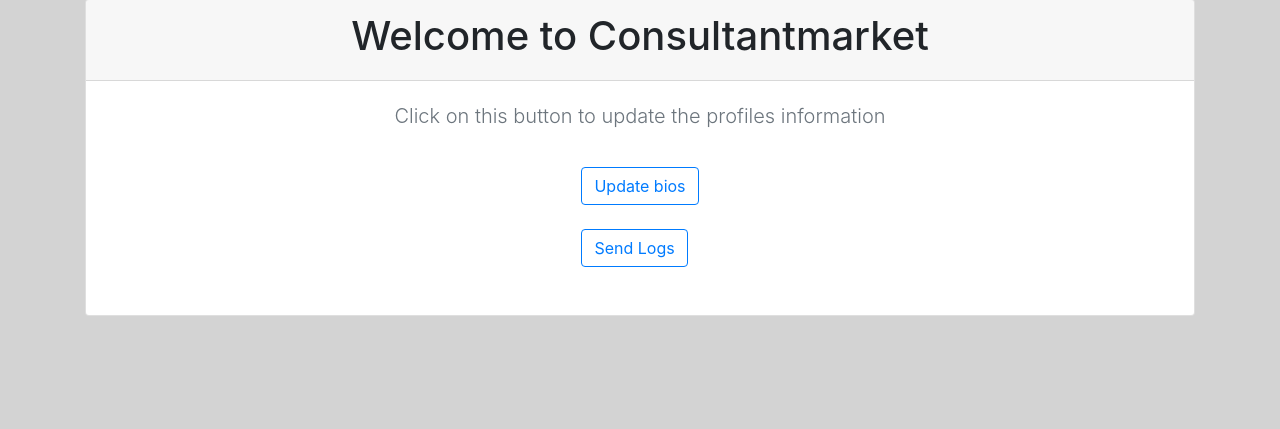
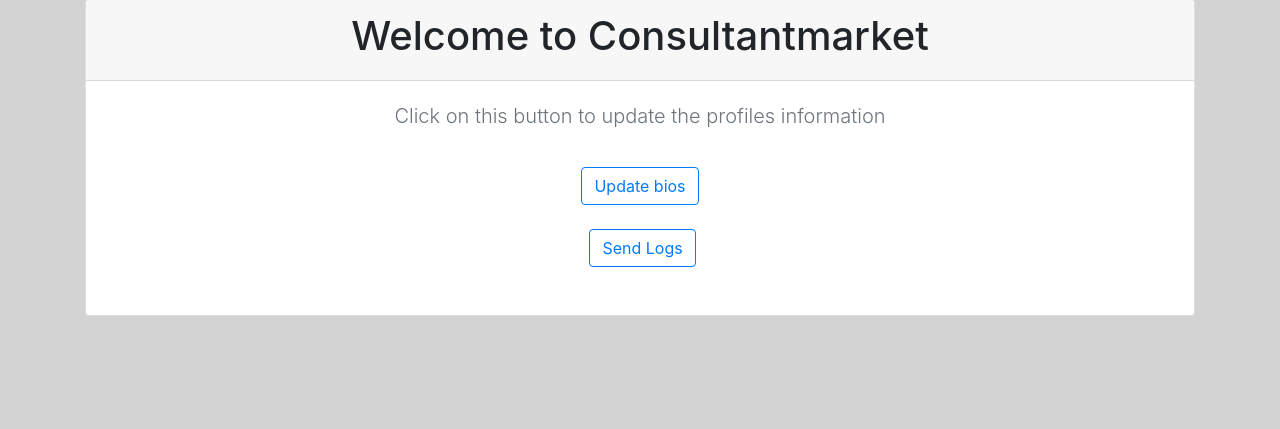
Before and after one commit to metalvegetarianoprogresivo/SkillSearch, a Django app: template bios/templates/bios/index.html in a window 1280 px wide. Shown: the part 85-514 px from the top of the page. Run offline with Django 3.2, Linux system fonts and the light colour scheme; the template is opened without the code that fills it, so the values that code supplies are empty; some libraries are stand-ins or nearby versions.

Commit message:
it works

```diff
--- a/bios/templates/bios/index.html
+++ b/bios/templates/bios/index.html
@@ -15,7 +15,7 @@
     </div>
     <br>
     <div>
-      <a class="btn btn-outline-primary" href="{% url 'send_logs' %}">  Send Logs  </a>
+      <a class="ml-2 btn btn-outline-primary" href="{% url 'send_logs' %}">  Send Logs  </a>
     </div>
   </div>
 </div>
```
